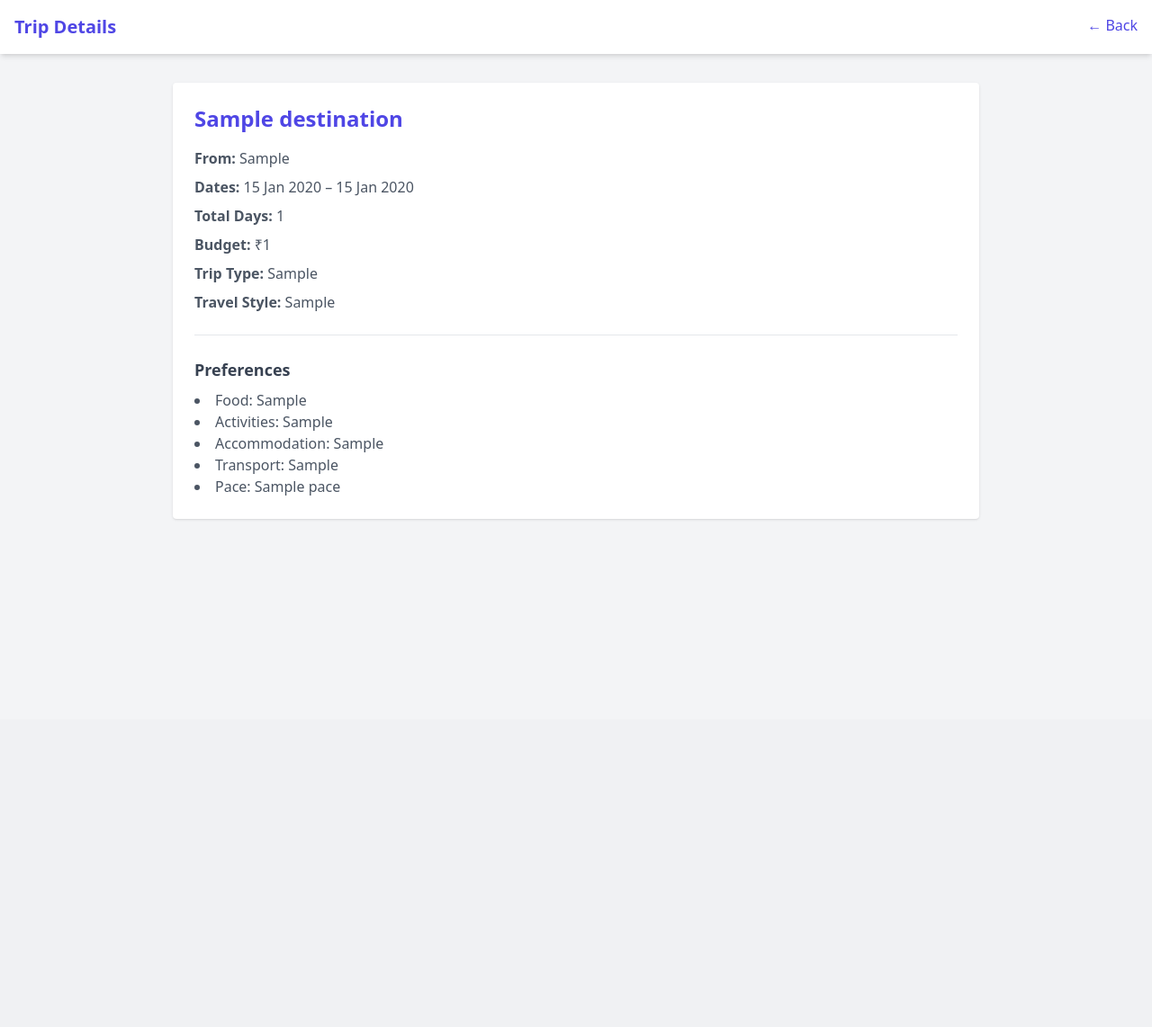
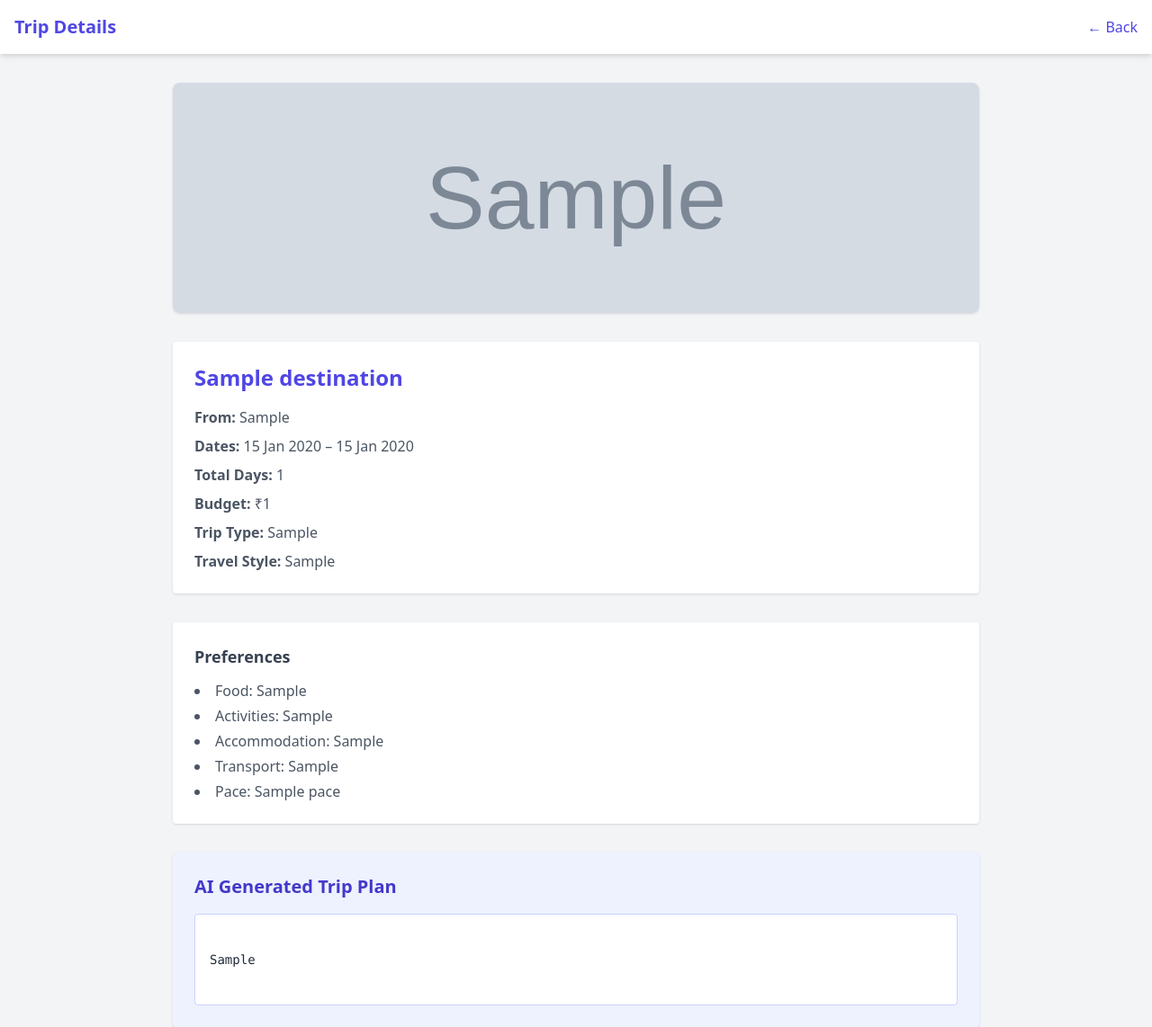
Before and after one commit to Nav-eenK/AI_TRIP_PLANNER, a Python web app: template templates/trip_details.html in a window 1280 px wide. Shown: the whole page at 90% size. Before the commit the page ends 578 px from the top, so only its background shows below. Run offline with Jinja, Linux system fonts and the light colour scheme; the template is opened without the code that fills it: most values are stand-ins (such as "Sample title", 1, 10 or a date in 2020); grey boxes marked "Sample" are stand-in pictures; some libraries are stand-ins or nearby versions.

Commit message:
Update trip_details.html

```diff
--- a/templates/trip_details.html
+++ b/templates/trip_details.html
@@ -1,48 +1,163 @@
 <!DOCTYPE html>
+
 <html lang="en">
+
 <head>
+
 <meta charset="UTF-8">
+
 <title>Trip Details | {{ trip.destination }}</title>
+
 <script src="https://cdn.tailwindcss.com"></script>
+
 </head>
+
+
+
 <body class="bg-gray-100 font-sans">
 
+
+
+<!-- NAVBAR -->
+
 <nav class="bg-white shadow-md">
-    <div class="max-w-7xl mx-auto px-4 py-4 flex justify-between">
+
+<div class="max-w-7xl mx-auto px-4 py-4 flex justify-between items-center">
+
 <h1 class="text-xl font-bold text-indigo-600">Trip Details</h1>
+
 <a href="{{ url_for('dashboard') }}" class="text-indigo-600 hover:underline">← Back</a>
+
 </div>
+
 </nav>
 
-<main class="max-w-4xl mx-auto mt-8 bg-white p-6 rounded shadow">
+
+
+<!-- MAIN CONTENT -->
+
+<main class="max-w-4xl mx-auto mt-8 space-y-8">
+
+
+
+<!-- ✅ PLACE IMAGE (CORRECT POSITION) -->
+
+{% if place_image %}
+
+<img
+
+src="{{ place_image }}"
+
+alt="{{ trip.destination }}"
+
+class="w-full h-64 object-cover rounded-lg shadow"
+
+/>
+
+{% endif %}
+
+
+
+<!-- TRIP INFO -->
+
+<section class="bg-white p-6 rounded shadow">
 
 <h2 class="text-2xl font-bold text-indigo-600">{{ trip.destination }}</h2>
 
+
+
 <div class="mt-4 space-y-2 text-gray-600">
+
 <p><strong>From:</strong> {{ trip.source_city }}</p>
+
 <p><strong>Dates:</strong>
+
 {{ trip.start_date.strftime('%d %b %Y') }} –
+
 {{ trip.end_date.strftime('%d %b %Y') }}
+
 </p>
+
 <p><strong>Total Days:</strong> {{ trip.total_days }}</p>
+
 <p><strong>Budget:</strong> ₹{{ trip.total_budget }}</p>
+
 <p><strong>Trip Type:</strong> {{ trip.trip_type | capitalize }}</p>
+
 <p><strong>Travel Style:</strong> {{ trip.travel_style | capitalize }}</p>
+
 </div>
 
+</section>
+
+
+
+<!-- PREFERENCES -->
+
 {% if trip.preferences %}
-    <hr class="my-6">
+
+<section class="bg-white p-6 rounded shadow">
+
 <h3 class="text-lg font-semibold text-gray-700">Preferences</h3>
-    <ul class="mt-2 text-gray-600 list-disc list-inside">
+
+<ul class="mt-3 text-gray-600 list-disc list-inside space-y-1">
+
 <li>Food: {{ trip.preferences.food_preference }}</li>
+
 <li>Activities: {{ trip.preferences.activity_type }}</li>
+
 <li>Accommodation: {{ trip.preferences.accommodation_type }}</li>
+
 <li>Transport: {{ trip.preferences.transport_preference }}</li>
+
 <li>Pace: {{ trip.preferences.pace }}</li>
+
 </ul>
+
+</section>
+
 {% endif %}
+
+
+
+<!-- 🤖 AI GENERATED ITINERARY -->
+
+<section class="bg-indigo-50 p-6 rounded shadow">
+
+<h3 class="text-xl font-bold text-indigo-700 mb-4">
+
+AI Generated Trip Plan
+
+</h3>
+
+
+
+{% if ai_response %}
+
+<pre class="whitespace-pre-wrap text-gray-800 text-sm leading-relaxed bg-white p-4 rounded border border-indigo-200">
+
+{{ ai_response }}
+
+</pre>
+
+{% else %}
+
+<p class="text-gray-500 italic">
+
+AI itinerary not generated yet. Please try again later.
+
+</p>
+
+{% endif %}
+
+</section>
+
+
 
 </main>
 
+
+
 </body>
+
 </html>
```
Lines whose indentation alone changed are shown as unchanged.
